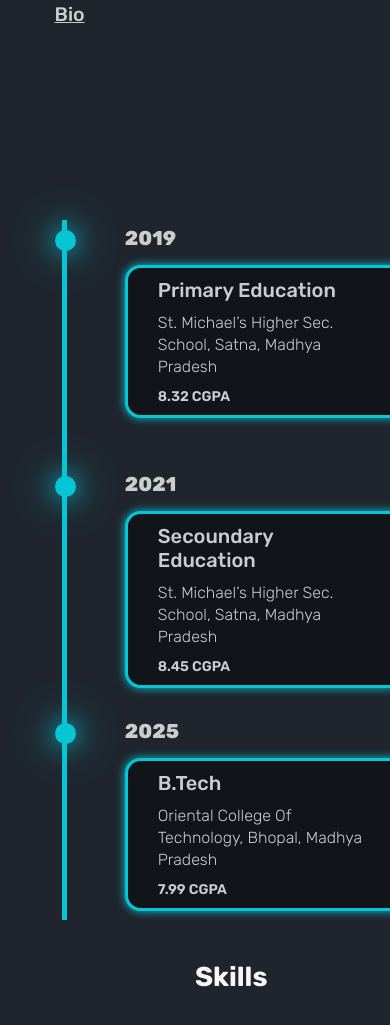
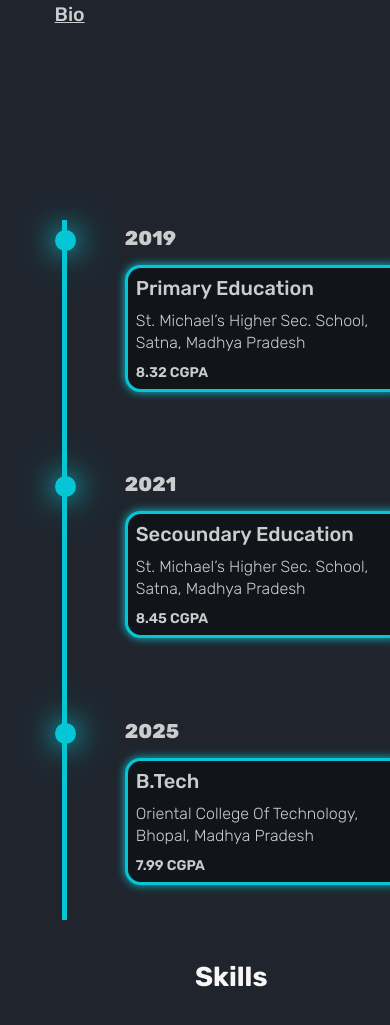
Before and after one commit to singhkishan2003/Portfolio., a plain HTML site: page index.html in a window 390 px wide. Shown: the part 831-1856 px from the top of the page. Drawn offline with nearby package versions, Linux system fonts and the light colour scheme.

Commit message:
Update style.css

```diff
--- a/style.css
+++ b/style.css
@@ -740,7 +740,7 @@ section{
         left:-25%;
     }
     .contents{
-        padding: 10px 30px;
+        padding: 8px 8px;
     }
 
     #skills{
```
